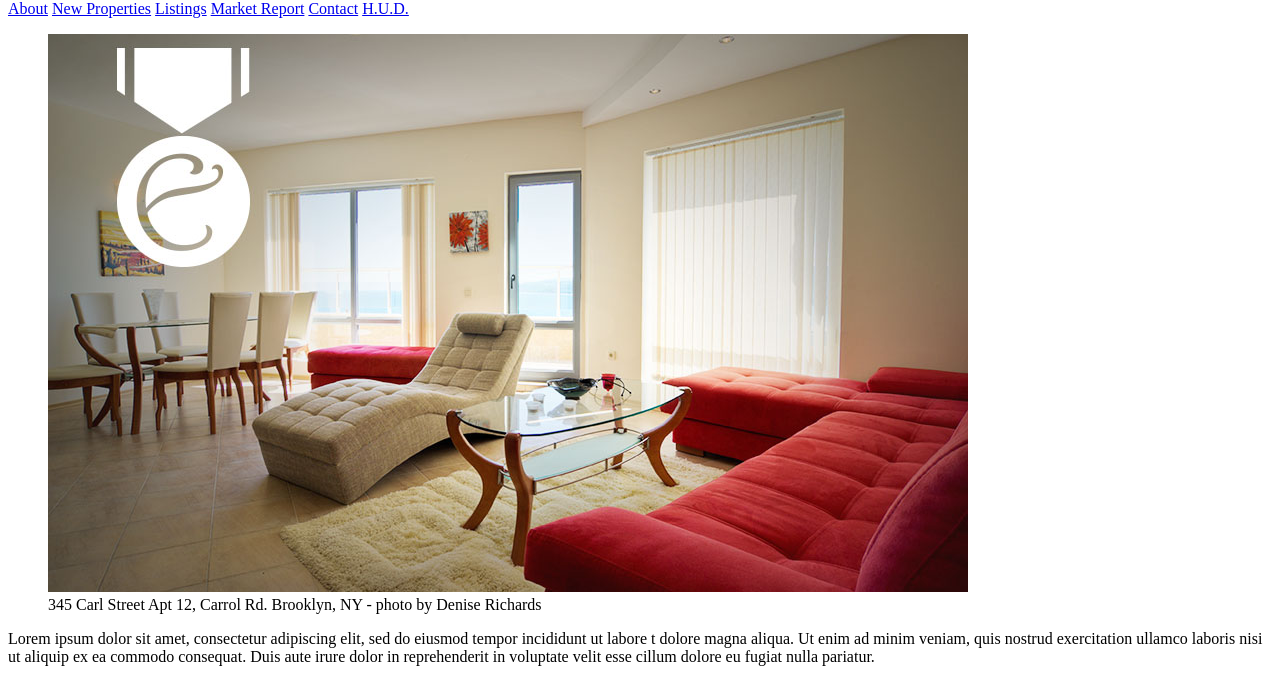
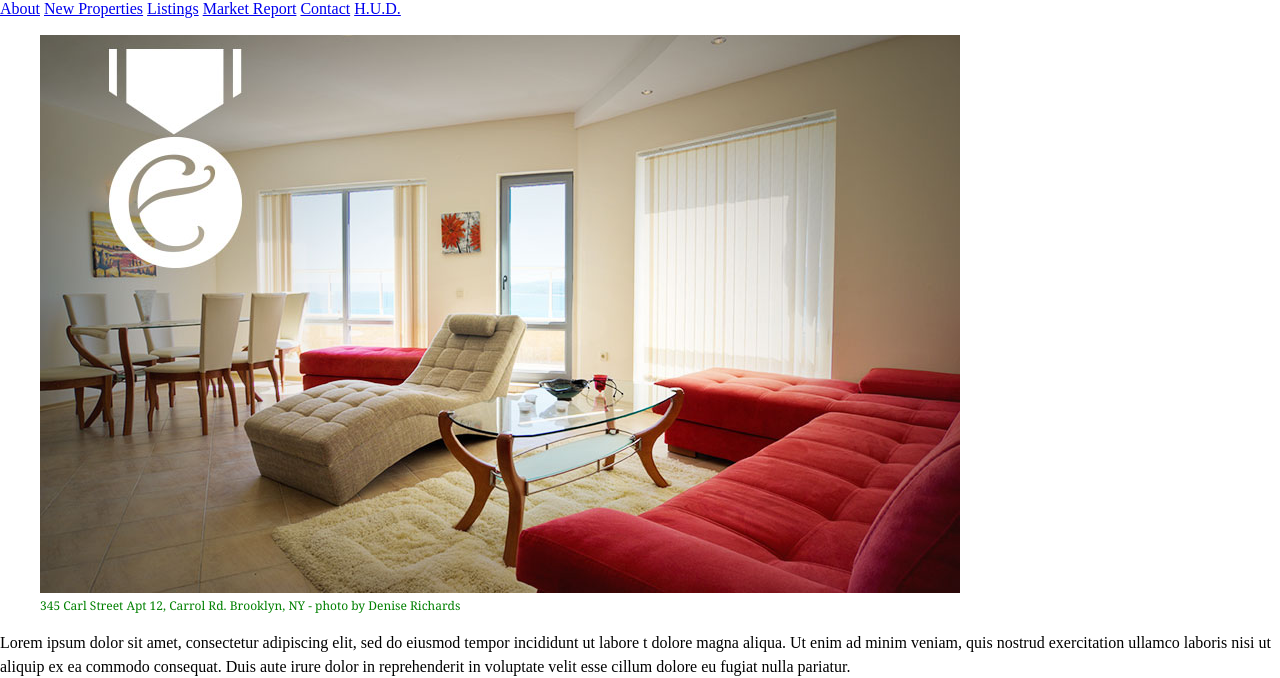
Before and after one commit to inception88/exceptional-realty, a plain HTML site: page index.html in a window 1280 px wide. Shown: the part 127-805 px from the top of the page. Drawn offline with nearby package versions, Linux system fonts and the light colour scheme.

Commit message:
add external css file and connect it to project

```diff
--- /dev/null
+++ b/css/style.css
@@ -0,0 +1,14 @@
+p {
+  font-size: 1em;
+  line-height: 1.5em;
+  font-family: ;
+}
+
+figcaption {
+/*  font-weight: normal;
+  font-size: 0.75em;
+  line-height: 1.5em;
+  font-family: Gerogia, "New Times Roman", serif; */
+  font: normal 0.75em/1.5em Georgia, "Times New Roman", serif;
+  color: green;
+}
--- a/index.html
+++ b/index.html
@@ -4,6 +4,9 @@
     <meta charset="UTF-8">
     <title>Exceptional Realty Group - Luxury Homes -
       About</title>
+      <link rel="stylesheet" href="https://cdnjs.cloudflare.com/ajax/libs/normalize/8.0.1/normalize.min.css">
+      <link rel="stylesheet" href="css/style.css">
+      <script src="https://cdnjs.cloudflare.com/ajax/libs/modernizr/2.8.3/modernizr.min.js"></script>
   </head>
   <body>
     <header>
```
Also changed, not shown: contact.html (+3 -0 lines), market-report.html (+4 -1 lines), new-properties.html (+3 -0 lines), real-estate-listings.html (+3 -0 lines).
